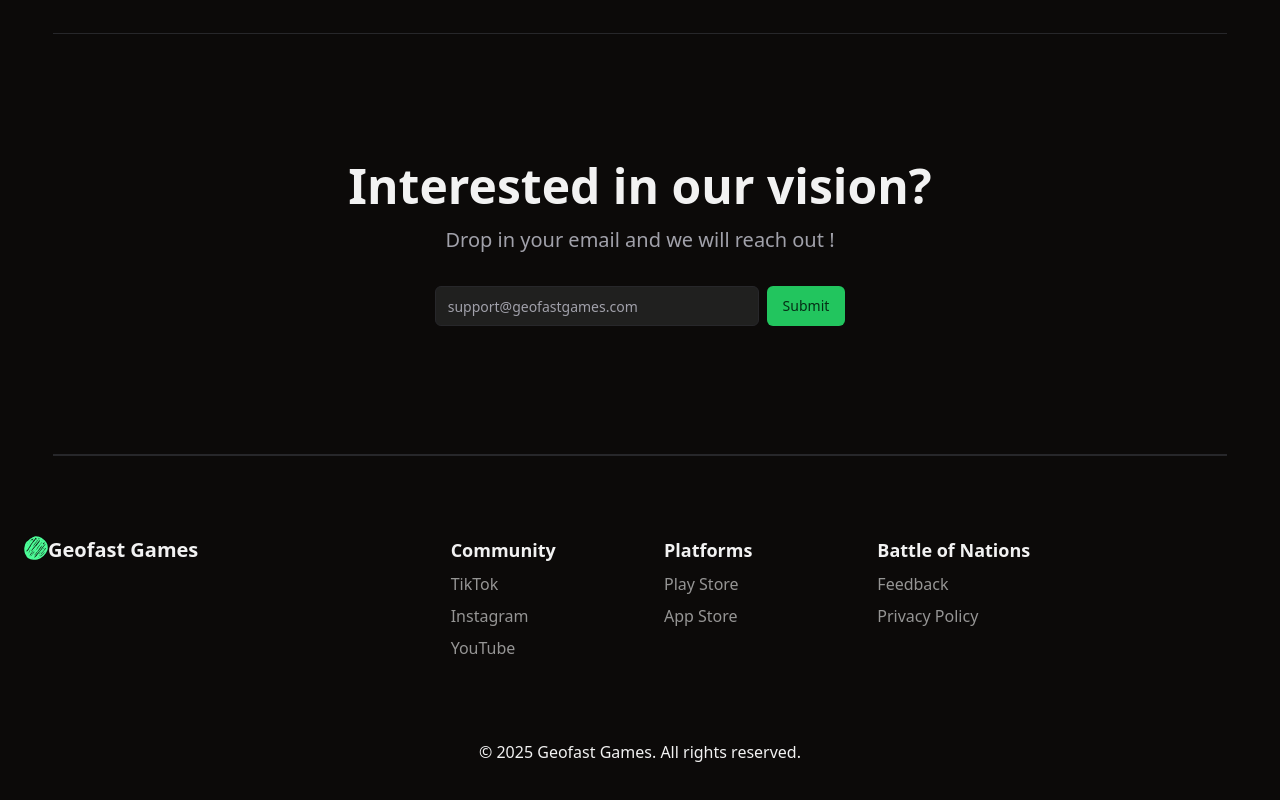
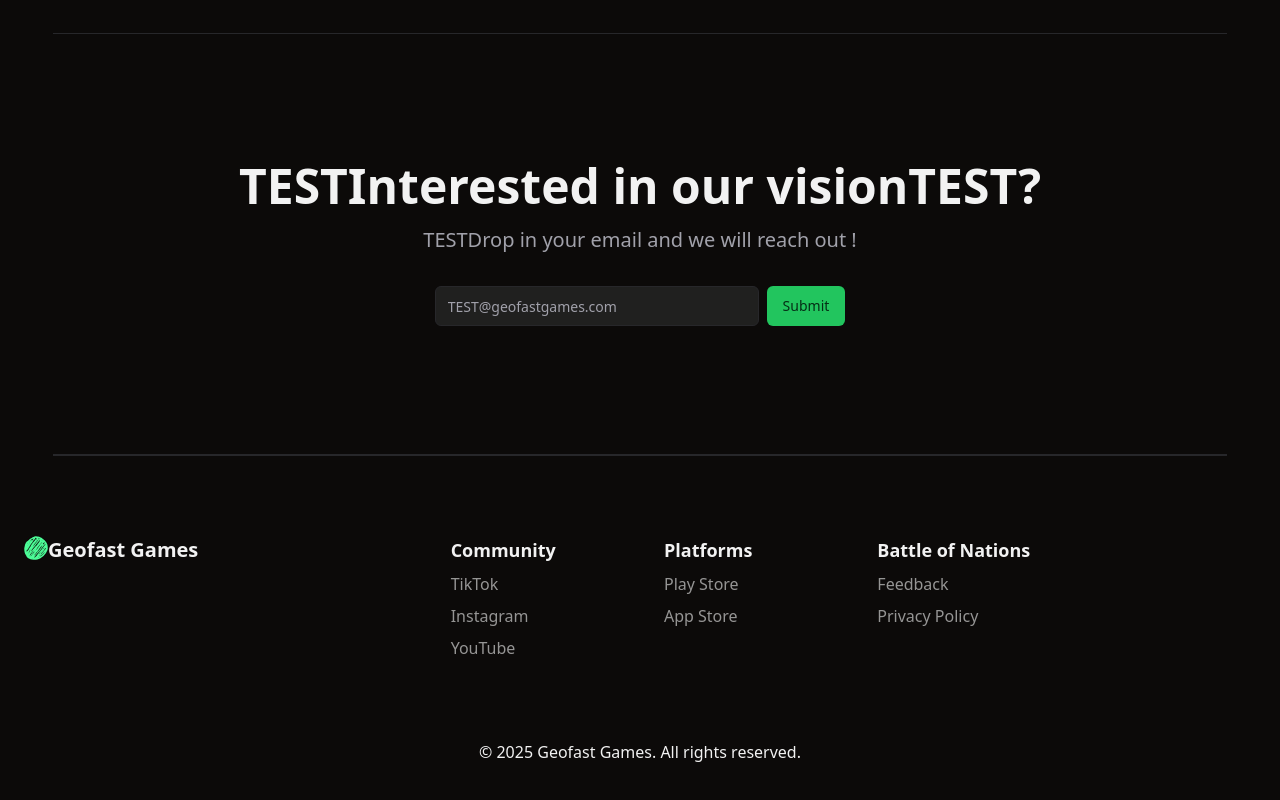
Before and after one commit to utkarshtrivedimdz/geofast-landing-page, a React (Vite) app: page / in a window 1280 px wide. Shown: the part 5335-6135 px from the top of the page. Built offline with nearby package versions, Linux system fonts and the light colour scheme.

Commit message:
Update Newsletter.tsx

```diff
--- a/src/components/Newsletter.tsx
+++ b/src/components/Newsletter.tsx
@@ -13,12 +13,12 @@ export const Newsletter = () => {
 
       <div className="container py-24 sm:py-32">
         <h3 className="text-center text-4xl md:text-5xl font-bold">
-          Interested in our vision?{" "}
+          TESTInterested in our visionTEST?{" "}
           <span className="bg-gradient-to-b from-primary/60 to-primary text-transparent bg-clip-text">
           </span>
         </h3>
         <p className="text-xl text-muted-foreground text-center mt-4 mb-8">
-          Drop in your email and we will reach out !
+          TESTDrop in your email and we will reach out !
         </p>
 
         <form
@@ -26,7 +26,7 @@ export const Newsletter = () => {
           onSubmit={handleSubmit}
         >
           <Input
-            placeholder="support@geofastgames.com"
+            placeholder="TEST@geofastgames.com"
             className="bg-muted/50 dark:bg-muted/80 "
             aria-label="email"
           />
```
